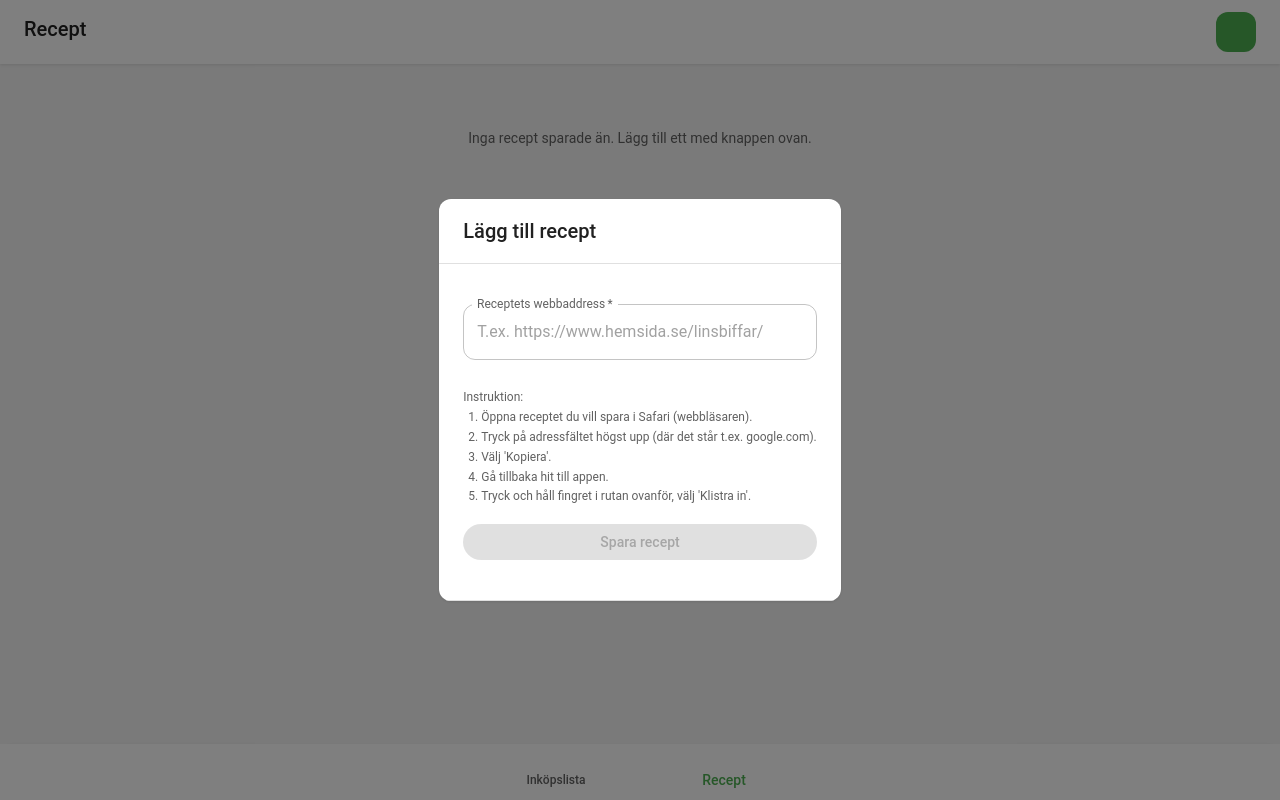
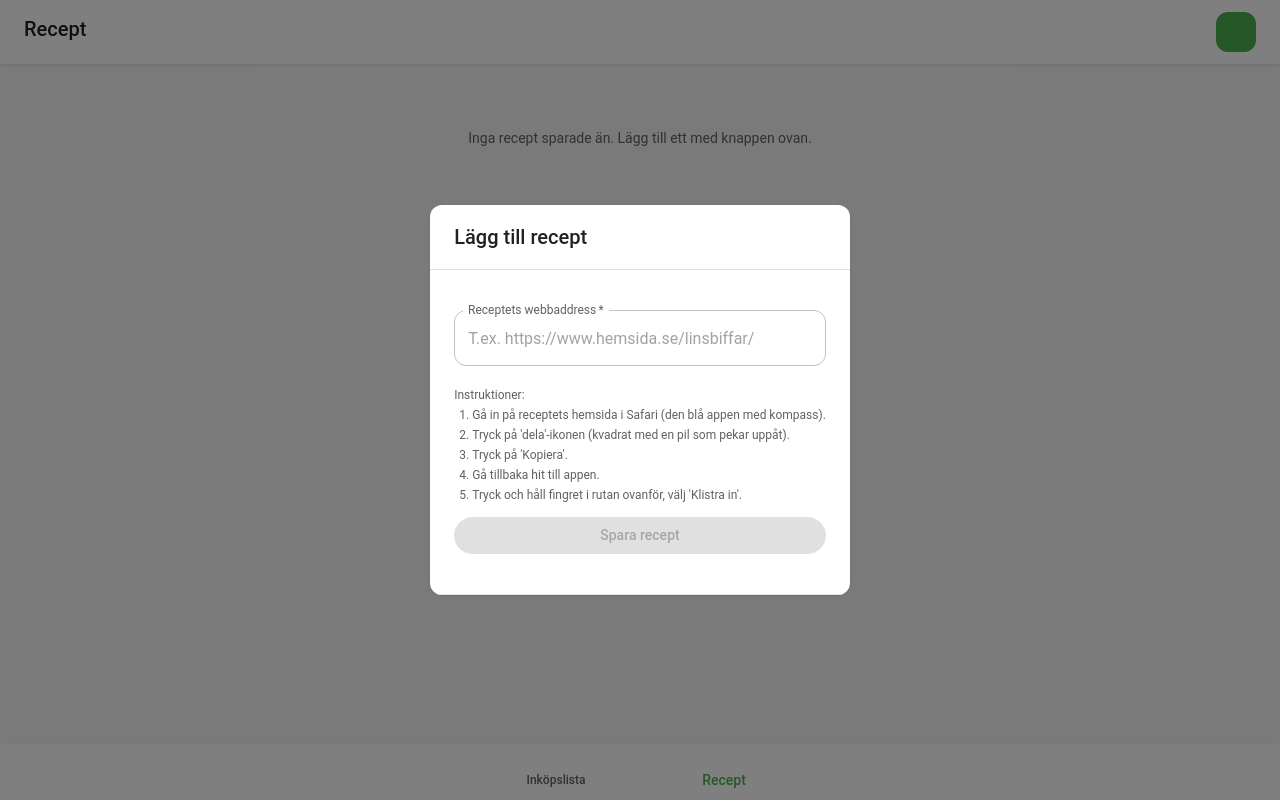
Before and after one commit to wenziie/SimpleGroceriesPWA, a React (Vite) app: page /recipes in a window 1280 px wide. Both pictures are taken after a click on the button "Add Recipe". Built offline with nearby package versions, Linux system fonts and the light colour scheme; some icons are missing.

Commit message:
docs: Refine helper text for adding recipes

```diff
--- a/src/components/AddRecipeForm.jsx
+++ b/src/components/AddRecipeForm.jsx
@@ -38,12 +38,12 @@ function AddRecipeForm({ onAddRecipe }) {
         type="url"
         InputLabelProps={{ shrink: true }}
       />
-      <Typography variant="caption" display="block" gutterBottom sx={{ mt: 1, color: 'text.secondary' }}>
-        Instruktion:
+      <Typography variant="caption" display="block" sx={{ color: 'text.secondary' }}>
+        Instruktioner:
         <ol style={{ margin: 0, paddingLeft: '1.5em' }}>
-          <li>Öppna receptet du vill spara i Safari (webbläsaren).</li>
-          <li>Tryck på adressfältet högst upp (där det står t.ex. google.com).</li>
-          <li>Välj 'Kopiera'.</li>
+          <li>Gå in på receptets hemsida i Safari (den blå appen med kompass).</li>
+          <li>Tryck på 'dela'-ikonen (kvadrat med en pil som pekar uppåt).</li>
+          <li>Tryck på 'Kopiera'.</li>
           <li>Gå tillbaka hit till appen.</li>
           <li>Tryck och håll fingret i rutan ovanför, välj 'Klistra in'.</li>
         </ol>
```
